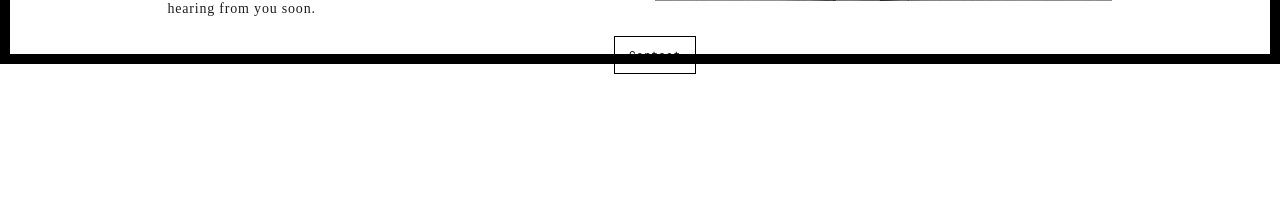
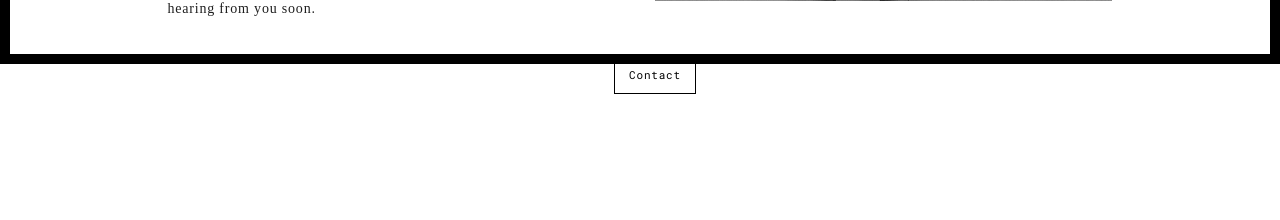
Before and after one commit to mayureshinde/my_site, a Django app: page /about in a window 1280 px wide. Shown: the part 736-956 px from the top of the page. Before the commit the page ends 810 px from the top, so only its background shows below. Run offline with Django 4.2, Linux system fonts and the light colour scheme.

Commit message:
Added padding to contact button.

```diff
--- a/templates/about.html
+++ b/templates/about.html
@@ -92,7 +92,7 @@
               </div>
             </div>
           </div>
-          <div class="container text-center">
+          <div class="container text-center" style="padding: 20px;">
             <p><a href="contact" target="_blank" title=""
               class="btn btn-default">Contact</a> </p>
           </div>
```
